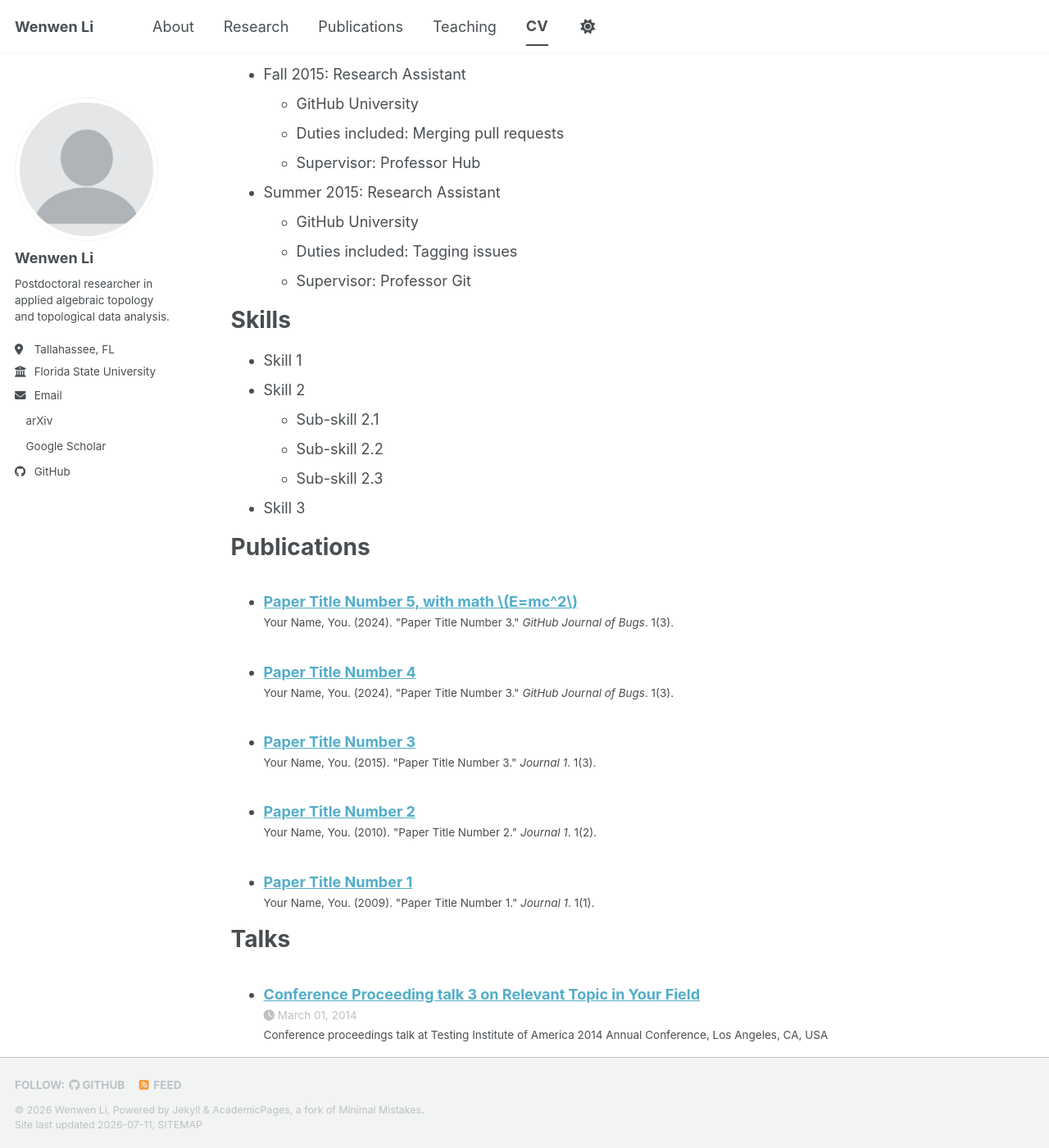
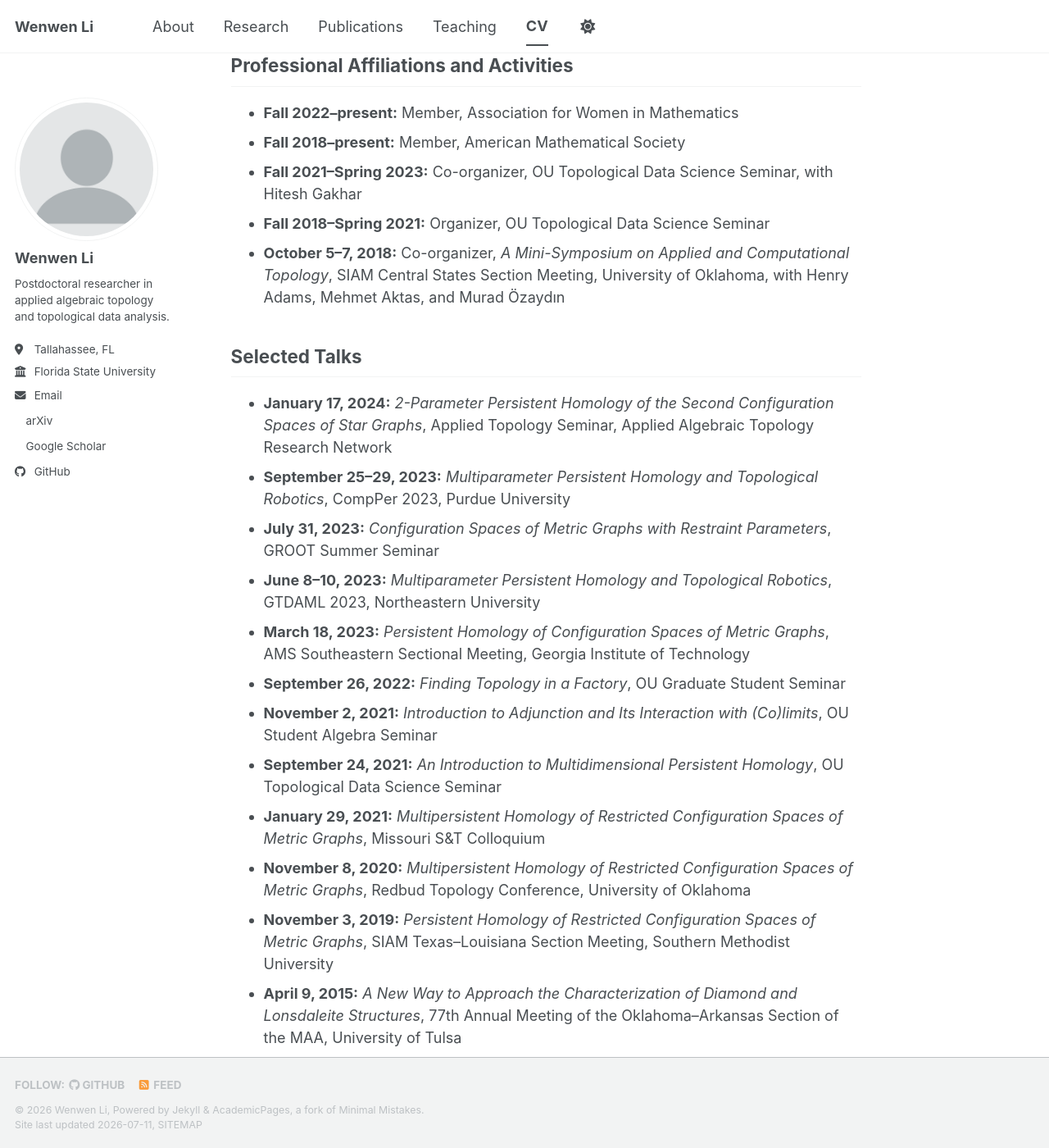
Before and after one commit to ajmaths/ajmaths.github.io, a Jekyll site: the page built from _pages/cv.md, in a window 1280 px wide and 1400 px high, scrolled down 431 px. Shown: the whole window at 82% size. Built offline with Jekyll 4.4.1, drawn with Linux system fonts in a browser that asks for light colours; a style sheet for code colours, icons or effects is not loaded; some of the changed text lies outside the part shown.

Commit message:
Add files via upload

```diff
--- a/_pages/cv.md
+++ b/_pages/cv.md
@@ -1,64 +1,46 @@
 ---
-layout: archive
-title: "CV"
+layout: single
+title: "Curriculum Vitae"
 permalink: /cv/
 author_profile: true
 redirect_from:
   - /resume
 ---
 
-{% include base_path %}
+Please contact me for a complete curriculum vitae.
 
-Education
-======
-* Ph.D in Version Control Theory, GitHub University, 2018 (expected)
-* M.S. in Jekyll, GitHub University, 2014
-* B.S. in GitHub, GitHub University, 2012
+## Education
 
-Work experience
-======
-* Spring 2024: Academic Pages Collaborator
-  * GitHub University
-  * Duties includes: Updates and improvements to template
-  * Supervisor: The Users
+- **Ph.D. in Mathematics**, University of Oklahoma, May 2023
+  Research area: Topological Data Analysis
+  Dissertation: [*(Multi-)Persistent Homology and Topological Robotics*](https://shareok.org/handle/11244/337559)
+  Advisor: Professor Murad Özaydın
+- **M.S. in Applied Mathematics**, University of Central Oklahoma, 2015
+- **B.S. in Mathematics**, Capital Normal University, 2013
 
-* Fall 2015: Research Assistant
-  * GitHub University
-  * Duties included: Merging pull requests
-  * Supervisor: Professor Hub
+## Professional Affiliations and Activities
 
-* Summer 2015: Research Assistant
-  * GitHub University
-  * Duties included: Tagging issues
-  * Supervisor: Professor Git
+- **Fall 2022--present:** Member, Association for Women in Mathematics
+- **Fall 2018--present:** Member, American Mathematical Society
+- **Fall 2021--Spring 2023:** Co-organizer, OU Topological Data Science Seminar, with Hitesh Gakhar
+- **Fall 2018--Spring 2021:** Organizer, OU Topological Data Science Seminar
+- **October 5--7, 2018:** Co-organizer, *A Mini-Symposium on Applied and Computational Topology*, SIAM Central States Section Meeting, University of Oklahoma, with Henry Adams, Mehmet Aktas, and Murad Özaydın
 
-Skills
-======
-* Skill 1
-* Skill 2
-  * Sub-skill 2.1
-  * Sub-skill 2.2
-  * Sub-skill 2.3
-* Skill 3
+## Selected Talks
 
-Publications
-======
-  <ul>{% for post in site.publications reversed %}
-    {% include archive-single-cv.html %}
-  {% endfor %}</ul>
+- **January 17, 2024:** *2-Parameter Persistent Homology of the Second Configuration Spaces of Star Graphs*, Applied Topology Seminar, Applied Algebraic Topology Research Network
+- **September 25--29, 2023:** *Multiparameter Persistent Homology and Topological Robotics*, CompPer 2023, Purdue University
+- **July 31, 2023:** *Configuration Spaces of Metric Graphs with Restraint Parameters*, GROOT Summer Seminar
+- **June 8--10, 2023:** *Multiparameter Persistent Homology and Topological Robotics*, GTDAML 2023, Northeastern University
+- **March 18, 2023:** *Persistent Homology of Configuration Spaces of Metric Graphs*, AMS Southeastern Sectional Meeting, Georgia Institute of Technology
+- **September 26, 2022:** *Finding Topology in a Factory*, OU Graduate Student Seminar
+- **November 2, 2021:** *Introduction to Adjunction and Its Interaction with (Co)limits*, OU Student Algebra Seminar
+- **September 24, 2021:** *An Introduction to Multidimensional Persistent Homology*, OU Topological Data Science Seminar
+- **January 29, 2021:** *Multipersistent Homology of Restricted Configuration Spaces of Metric Graphs*, Missouri S&T Colloquium
+- **November 8, 2020:** *Multipersistent Homology of Restricted Configuration Spaces of Metric Graphs*, Redbud Topology Conference, University of Oklahoma
+- **November 3, 2019:** *Persistent Homology of Restricted Configuration Spaces of Metric Graphs*, SIAM Texas--Louisiana Section Meeting, Southern Methodist University
+- **April 9, 2015:** *A New Way to Approach the Characterization of Diamond and Lonsdaleite Structures*, 77th Annual Meeting of the Oklahoma--Arkansas Section of the MAA, University of Tulsa
 
-Talks
-======
-  <ul>{% for post in site.talks reversed %}
-    {% include archive-single-talk-cv.html  %}
-  {% endfor %}</ul>
+## Publications
 
-Teaching
-======
-  <ul>{% for post in site.teaching reversed %}
-    {% include archive-single-cv.html %}
-  {% endfor %}</ul>
-
-Service and leadership
-======
-* Currently signed in to 43 different slack teams
+See my [Publications](/publications/) page and [Google Scholar profile](https://scholar.google.com/citations?user=PS_CX0AAAAAJ).
```
